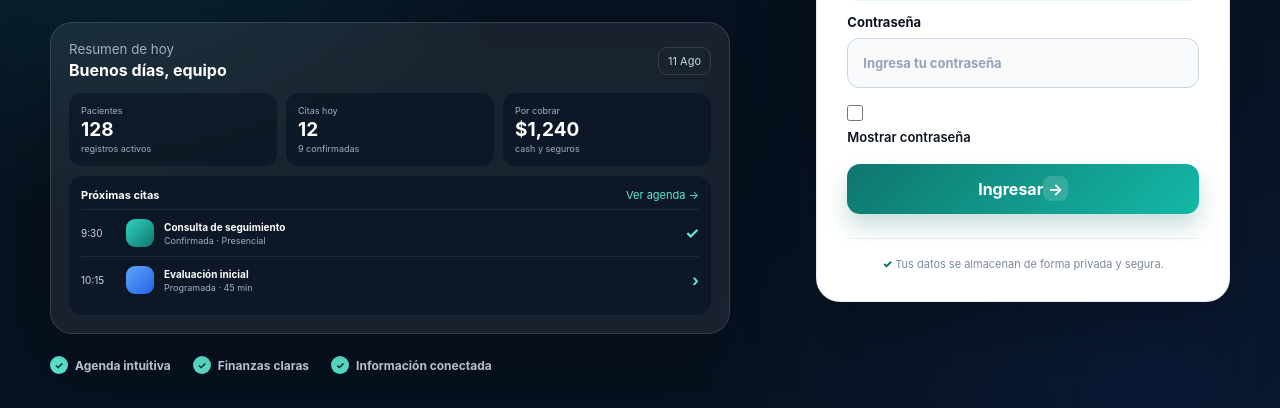
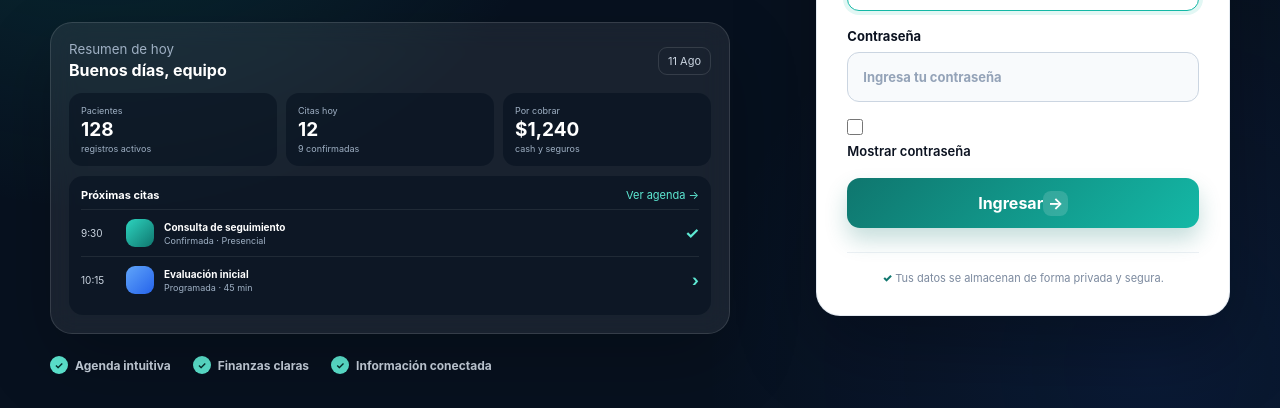
Before and after one commit to njdesignprint-cloud/Clinic-Control, a website: page index.html in a window 1280 px wide. Shown: the part 426-834 px from the top of the page. Drawn offline with nearby package versions, Linux system fonts and the light colour scheme; no server answers.

Commit message:
Alinear formulario con mensaje de portada

```diff
--- a/styles.css
+++ b/styles.css
@@ -53,7 +53,7 @@ body {
   display: grid;
   grid-template-columns: minmax(0, 1.25fr) minmax(390px, .75fr);
   gap: clamp(34px, 6vw, 82px);
-  align-items: center;
+  align-items: start;
 }
 
 .auth-showcase { min-width: 0; color: white; }
@@ -93,6 +93,7 @@ body {
 
 .auth-card {
   width: 100%;
+  margin-top: calc(39px + clamp(36px, 6vh, 70px));
   background: var(--surface);
   border: 1px solid rgba(226, 232, 240, .9);
   border-radius: 24px;
@@ -302,6 +303,7 @@ body {
 @media (max-width: 820px) {
   .finance-tabs { grid-template-columns: repeat(2, minmax(140px, 1fr)); }
   .auth-layout { grid-template-columns: 1fr; gap: 28px; }
+  .auth-card { margin-top: 0; }
   .auth-showcase { text-align: center; }
   .showcase-brand { justify-content: center; margin-bottom: 25px; }
   .showcase-copy, .showcase-copy > p, .showcase-preview { margin-left: auto; margin-right: auto; }
```
